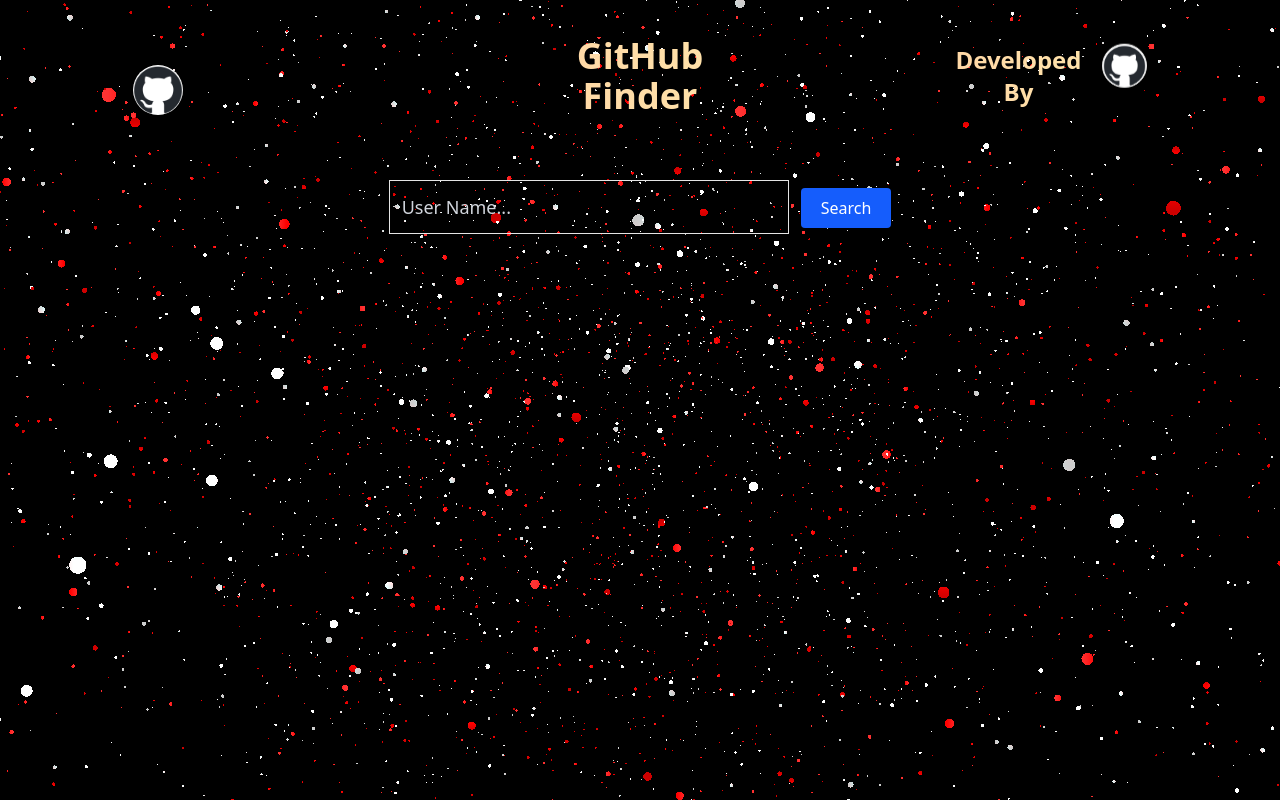
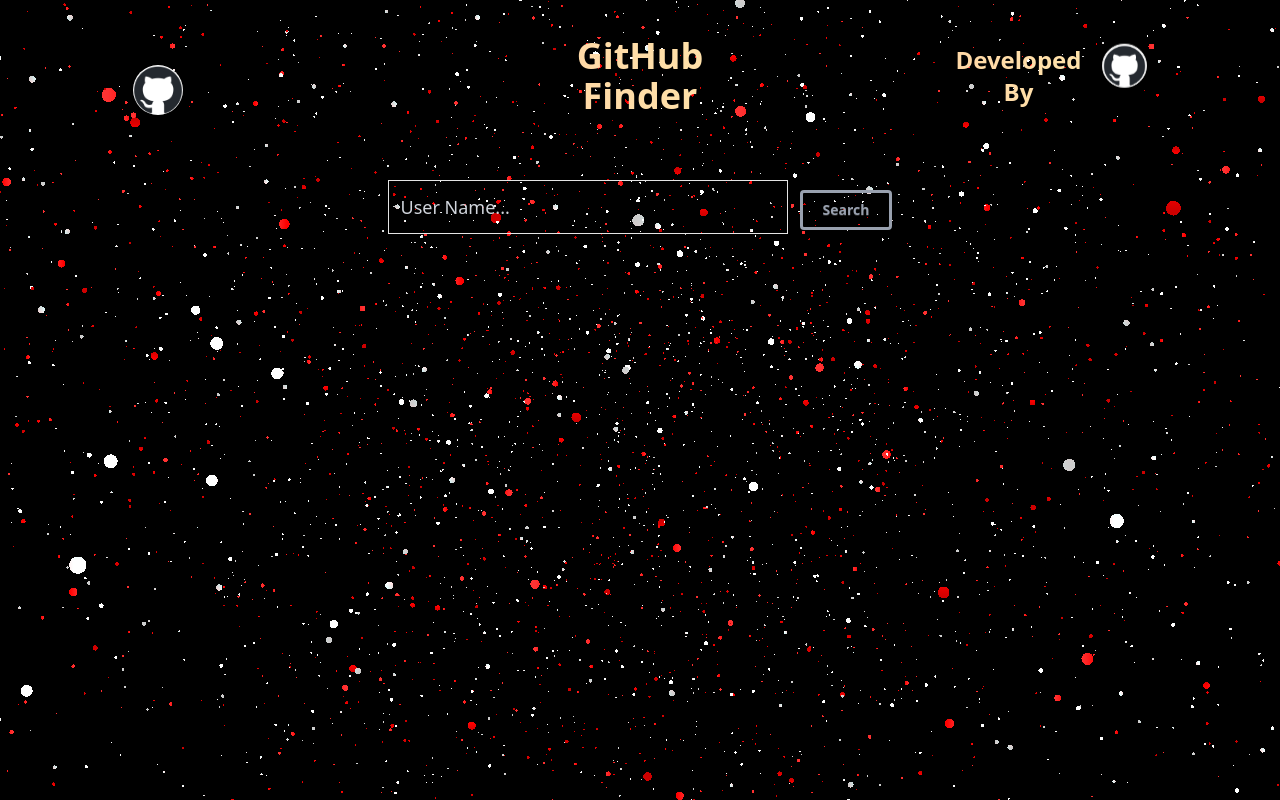
Before and after one commit to Shahryar-Sohail/github-finder, a Next.js app: page / in a window 1280 px wide. Built offline with nearby package versions, Linux system fonts and the light colour scheme.

Commit message:
Search button ui fixed

```diff
--- a/src/app/page.tsx
+++ b/src/app/page.tsx
@@ -70,7 +70,7 @@
         />
         <button
           onClick={handleSearch}
-          className="ml-3 bg-blue-600 text-white px-5 py-2 rounded cursor-pointer"
+          className="ml-3 btn btn-outline btn-danger text-gray-400 px-5 py-2 rounded cursor-pointer"
         >
           Search
         </button>
```
Also changed, not shown: sc.png (deleted).
